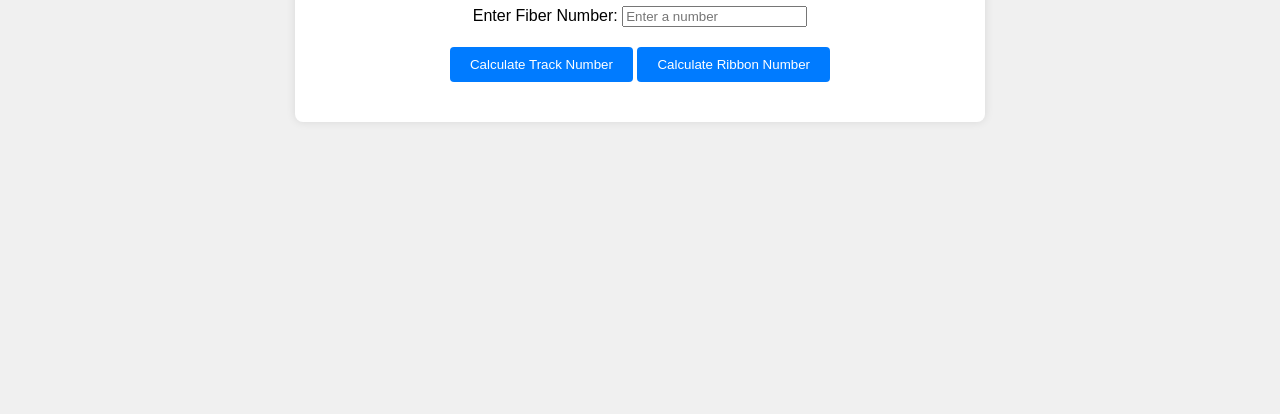
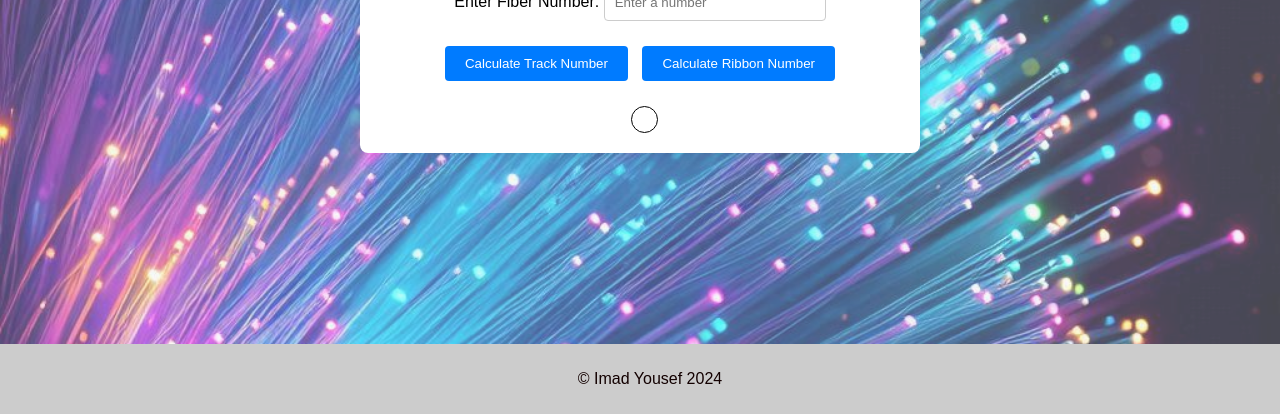
Before and after one commit to Imadyou/OpticalFiberCalculator, a plain HTML site: page index.html in a window 1280 px wide. Shown: the part 386-800 px from the top of the page. Drawn offline with Linux system fonts and the light colour scheme.

Commit message:
adds riber color and style with background image

```diff
--- a/index.html
+++ b/index.html
@@ -3,12 +3,16 @@
   <head>
     <meta charset="UTF-8" />
     <meta name="viewport" content="width=device-width, initial-scale=1.0" />
-    <title>Fiber Track and Ribbon Number Calculator</title>
+    <title>Opto-Fiber Calculator</title>
     <link rel="stylesheet" href="styles.css" />
   </head>
   <body>
     <div class="container">
-      <h1>Fiber Track and Ribbon Number Calculator</h1>
+      <!-- Background image -->
+      <img src="images/fiber1.jpeg" alt="Background Image" />
+
+      <!-- My page content -->
+      <h1>Fiber Track and Ribbon Calculator</h1>
       <div class="input-group">
         <label for="fiberNumber">Enter Fiber Number:</label>
         <input type="text" id="fiberNumber" placeholder="Enter a number" />
@@ -16,7 +20,13 @@
       <button onclick="calculateTrackNumber()">Calculate Track Number</button>
       <button onclick="calculateRibbonNumber()">Calculate Ribbon Number</button>
       <div id="result"></div>
+      <div id="colorCircle" class="circle"></div>
     </div>
+    <!-- Footer section -->
+    <footer>
+      <p>&copy; Imad Yousef 2024</p>
+    </footer>
+
     <script src="script.js"></script>
   </body>
 </html>
--- a/script.js
+++ b/script.js
@@ -38,16 +38,18 @@ function calculateTrackNumber() {
     trackNumber = Math.ceil(divisionResult);
   }
   resultDiv.style.color = "black";
-  resultDiv.innerHTML = `The fiber track in the cable is ${trackNumber}.`;
+  resultDiv.innerHTML = `The Fiber-track is: ${trackNumber}.`;
 }
 
 function calculateRibbonNumber() {
   let fiberNumberInput = document.getElementById("fiberNumber").value;
   let resultDiv = document.getElementById("result");
+  let colorCircle = document.getElementById("colorCircle");
 
   if (fiberNumberInput === "") {
     resultDiv.style.color = "red";
     resultDiv.innerHTML = "Please enter a fiber number.";
+    colorCircle.style.backgroundColor = "transparent";
     return;
   }
 
@@ -56,9 +58,11 @@ function calculateRibbonNumber() {
   if (isNaN(fiberNumber) || fiberNumber <= 0) {
     resultDiv.style.color = "red";
     resultDiv.innerHTML = "Please enter a valid positive number.";
+    colorCircle.style.backgroundColor = "transparent";
     return;
   }
 
+  // Calculate Ribbon Number
   let divisionResult = fiberNumber / 4;
   let ribbonNumber;
 
@@ -67,6 +71,13 @@ function calculateRibbonNumber() {
   } else {
     ribbonNumber = Math.ceil(divisionResult);
   }
+
+  // Calculate Fiber Color
+  let colors = ["red", "blue", "white", "green"];
+  let fiberPosition = (fiberNumber - 1) % 4;
+  let fiberColor = colors[fiberPosition];
+
   resultDiv.style.color = "black";
-  resultDiv.innerHTML = `The fiber ribbon number is ${ribbonNumber}.`;
+  resultDiv.innerHTML = `Fiber-Ribbon number is: ${ribbonNumber}.<br/>Fiber-color is: ${fiberColor}.`;
+  colorCircle.style.backgroundColor = fiberColor;
 }
--- a/styles.css
+++ b/styles.css
@@ -6,6 +6,18 @@ body {
   height: 100vh;
   margin: 0;
   background-color: #f0f0f0;
+}
+.container img {
+  opacity: 0.7; /* Adjust opacity level */
+  position: absolute; /* Positions image on top of container */
+  top: 0;
+  right: 0;
+  bottom: 0;
+  left: 0;
+  width: 100%; /* Stretches image to fill container */
+  height: 100%; /* Stretches image to fill container */
+  object-fit: cover; /* Maintains aspect ratio while covering container */
+  z-index: -1;
 }
 
 .container {
@@ -20,7 +32,7 @@ body {
   margin-bottom: 20px;
 }
 
-input[type="number"] {
+input[type="text"] {
   width: 200px;
   padding: 10px;
   margin-top: 10px;
@@ -35,6 +47,7 @@ button {
   border: none;
   border-radius: 4px;
   cursor: pointer;
+  margin: 5px;
 }
 
 button:hover {
@@ -45,3 +58,25 @@ button:hover {
   margin-top: 20px;
   font-size: 1.2em;
 }
+
+.circle {
+  width: 25px;
+  height: 25px;
+  border-radius: 50%;
+  display: inline-block;
+  vertical-align: middle;
+  margin-left: 10px;
+  border: 1px solid #000;
+}
+
+/* Add this to your existing CSS */
+footer {
+  position: fixed;
+  left: 0;
+  bottom: 0;
+  width: 100%;
+  background-color: #ccc;
+  color: rgb(19, 1, 1);
+  text-align: center;
+  padding: 10px; /* Optional: Add some padding for spacing */
+}
```
Also changed, not shown: images/fiber1.jpeg (added), images/fiber2.jpeg (added), images/fiber3.jpeg (added), images/fiber4.jpeg (added), images/fiberBack1.jpeg (added), images/fiberBack2.jpeg (added).
